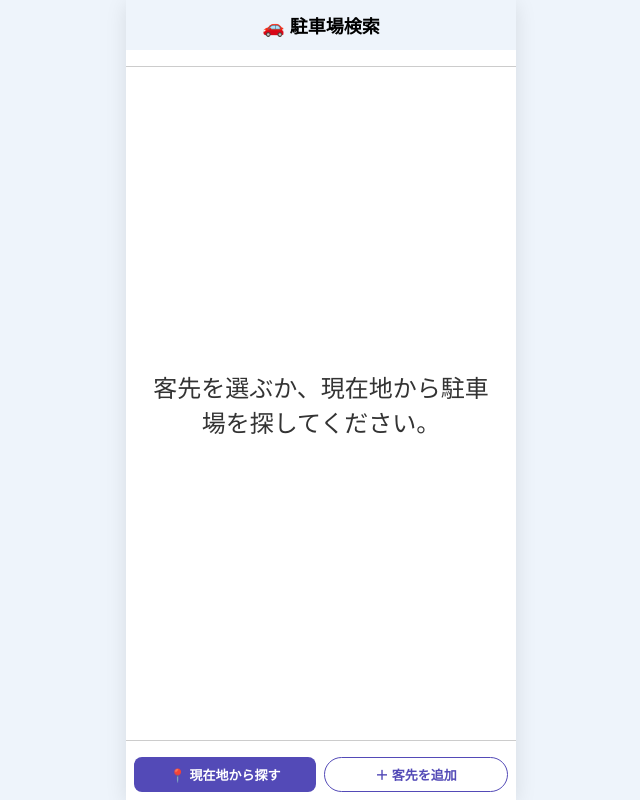
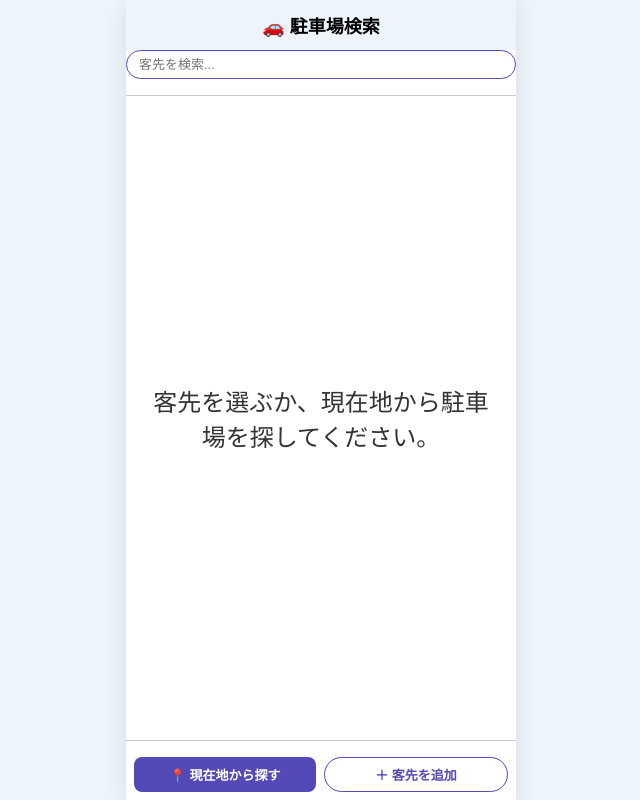
Before and after one commit to linlin316/car-parking, a Flask app: page / in a window 1280 px wide. Shown: the whole page, without its empty margins (319-959 px from the left). Run offline with Flask 3, Linux system fonts and the light colour scheme; data that the repository does not hold is empty; some libraries are stand-ins or nearby versions.

Commit message:
コード整理

```diff
--- a/static/js/client.js
+++ b/static/js/client.js
@@ -1,10 +1,11 @@
 // client.js - 客先・施設管理
-// 客先の一覧表示・追加・編集・削除
+// 客先の一覧表示・追加・編集・削除・検索絞り込み
 
 
 
 /**
  * ヘッダーの客先ボタン一覧を再描画する
+ * 検索ボックスの入力内容で絞り込む
  * 追加・削除・編集の後に必ず呼ぶ
  */
 function renderClients() {
@@ -14,7 +15,10 @@ function renderClients() {
             const area = document.getElementById("clientArea");
             area.innerHTML = "";
 
-            clients.forEach(client => {
+            const query = document.getElementById("clientSearch").value.toLowerCase();
+            const filtered = clients.filter(c => c.name.toLowerCase().includes(query));
+
+            filtered.forEach(client => {
                 // ボタン＋削除×のセット
                 const wrapper = document.createElement("div");
                 wrapper.className = "history-item";
@@ -237,6 +241,7 @@ function deleteClient(clientId) {
 
 
 // 客先追加ボタンのクリックイベント
+document.getElementById("clientSearch").addEventListener("input", renderClients);
 document.getElementById("addClient").addEventListener("click", function () {
     showClientForm("add");
 });
--- a/static/style.css
+++ b/static/style.css
@@ -231,6 +231,8 @@ body {
     gap: 6px;
     padding: 8px;
     border-bottom: 1px solid #ccc;
+    max-height: 36px;
+    overflow-y: auto;
 }
 
 
@@ -246,6 +248,17 @@ body {
 }
 
 
+/* 客先検索ボックス */
+#clientSearch {
+    width: 100%;
+    padding: 6px 12px;
+    border: 1px solid #534AB7;
+    border-radius: 20px;
+    font-size: 13px;
+    box-sizing: border-box;
+}
+
+
 
 /* ===== 地図 ===== */
 /* 地図表示エリア */
--- a/templates/index.html
+++ b/templates/index.html
@@ -2,6 +2,8 @@
 {% block content %}
 <div class="chat-container">
   <div class="app-header">🚗 駐車場検索</div>
+
+  <input type="text" id="clientSearch" placeholder="客先を検索..." />
 
   <!-- 客先ボタン一覧 -->
   <div id="clientArea" class="history-area"></div>
```
